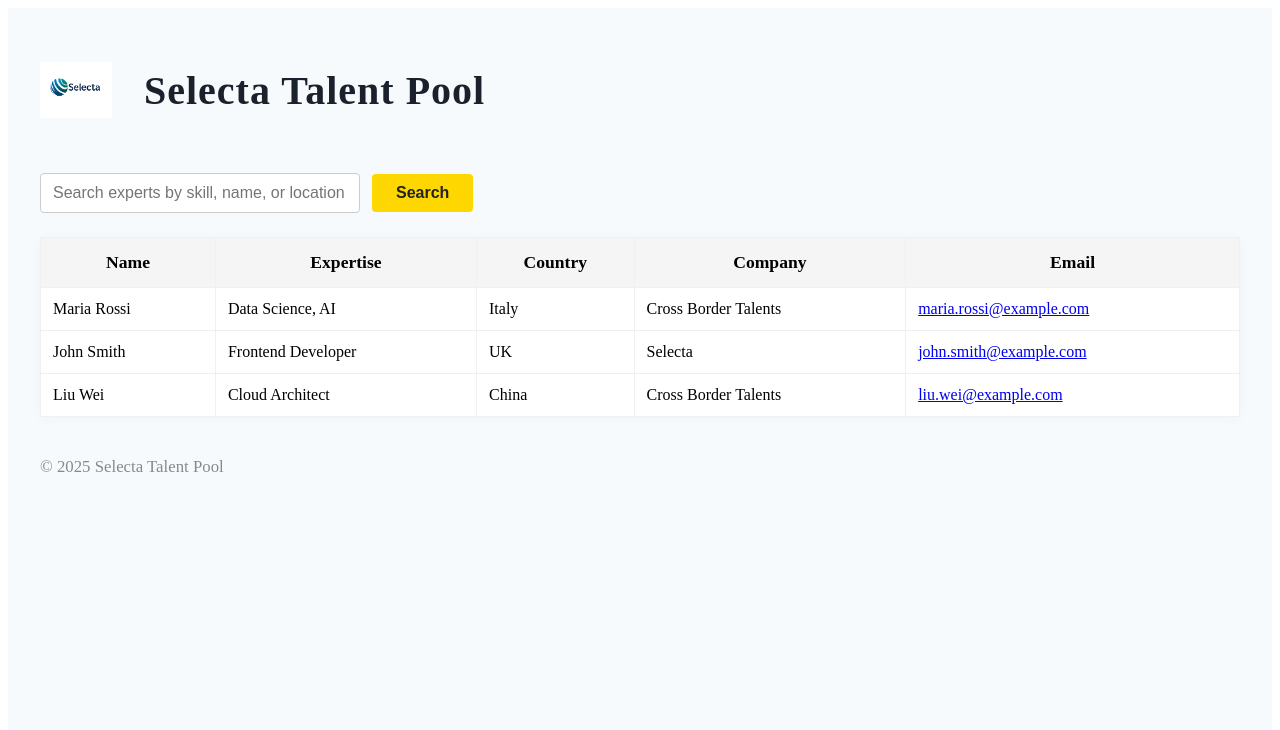
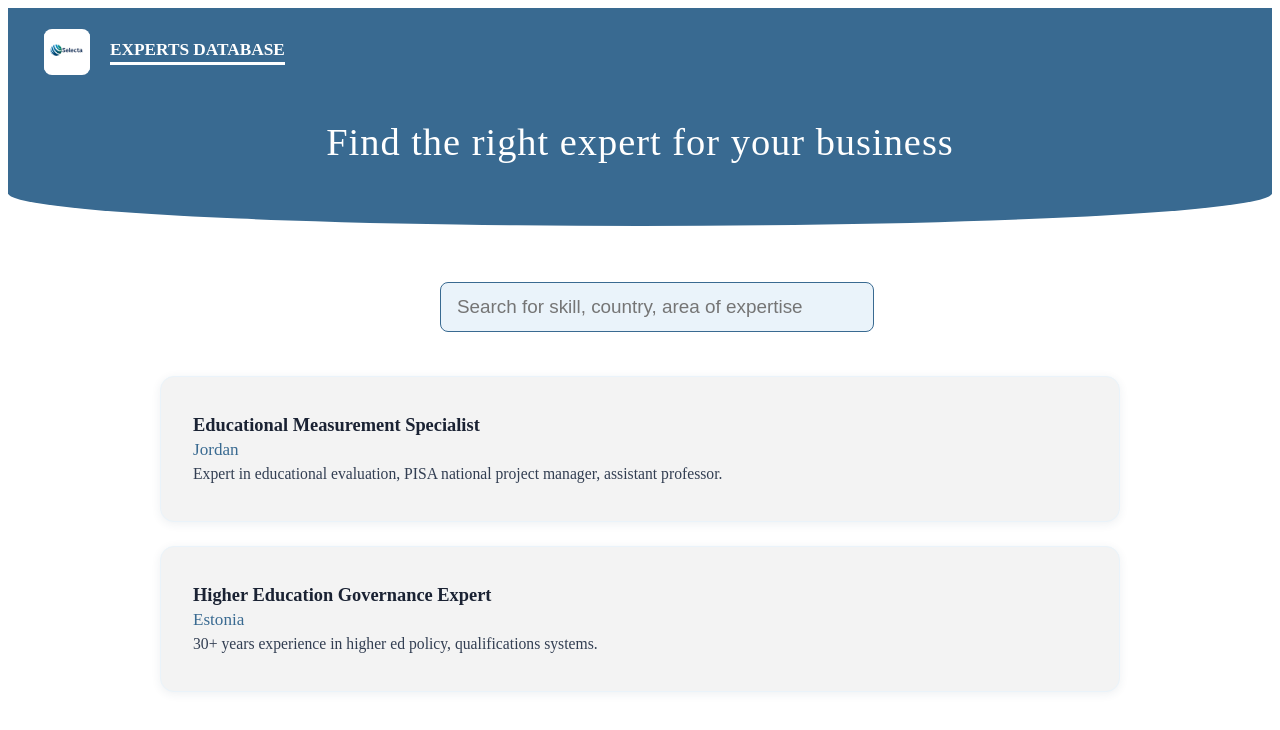
Before and after one commit to droukasn/experts-database-v1, a Next.js app: page / in a window 1280 px wide. Shown: the top 730 px of the page. Built offline with nearby package versions, Linux system fonts and the light colour scheme.

Commit message:
Implement expert search and profile modal
Added expert data and search functionality with modal display for expert profiles.

```diff
--- a/src/pages/index.js
+++ b/src/pages/index.js
@@ -1,102 +1,268 @@
-import Image from 'next/image';
-import styles from '../styles/Logo.module.css';
+import React, { useState } from 'react';
+
+// Example expert data. Replace this with your real data or fetch from your backend.
+const experts = [
+  {
+    id: 1,
+    title: 'Educational Measurement Specialist',
+    country: 'Jordan',
+    summary: 'Expert in educational evaluation, PISA national project manager, assistant professor.',
+    skills: ['Monitoring and Evaluation', 'Measurement', 'Statistical Analysis'],
+  },
+  {
+    id: 2,
+    title: 'Higher Education Governance Expert',
+    country: 'Estonia',
+    summary: '30+ years experience in higher ed policy, qualifications systems.',
+    skills: ['Policy Analysis', 'Quality Assurance', 'Strategic Management'],
+  },
+  // ...add more experts here
+];
+
+const COLORS = {
+  blue: "#396a91",
+  darkBlue: "#1e2c55",
+  lightBlue: "#eaf3fa",
+  white: "#fff",
+  grey: "#f3f3f3",
+  tileText: "#1a2233"
+};
 
 export default function Home() {
+  const [search, setSearch] = useState('');
+  const [selectedExpert, setSelectedExpert] = useState(null);
+
+  // Live filtering: matches any field
+  const filteredExperts = experts.filter(e => {
+    const query = search.toLowerCase();
+    return (
+      e.title.toLowerCase().includes(query) ||
+      e.country.toLowerCase().includes(query) ||
+      e.summary.toLowerCase().includes(query) ||
+      (e.skills.join(',').toLowerCase().includes(query))
+    );
+  });
+
+  // Modal for expert profile
+  function ExpertModal({ expert, onClose }) {
+    if (!expert) return null;
+    return (
+      <div style={{
+        position: 'fixed', left: 0, top: 0, width: '100vw', height: '100vh',
+        background: 'rgba(30,44,85,0.34)', display: 'flex', alignItems: 'center', justifyContent: 'center', zIndex: 1000
+      }}>
+        <div style={{ background: COLORS.white, borderRadius: 12, boxShadow: '0 4px 20px #1e2c5544', padding: 36, maxWidth: 450, width: '100%', position: 'relative' }}>
+          <button
+            onClick={onClose}
+            style={{
+              position: 'absolute', top: 14, right: 16, background: 'none', border: 'none',
+              fontSize: 28, color: COLORS.darkBlue, cursor: 'pointer', fontWeight: 700
+            }}
+            aria-label="Close"
+          >
+            ×
+          </button>
+          <div style={{ marginBottom: 30 }}>
+            <div>
+              <div style={{ fontWeight: 700, fontSize: '1.3rem', color: COLORS.tileText }}>
+                {expert.title}
+              </div>
+              <div style={{ fontWeight: 500, fontSize: '1.12rem', color: COLORS.blue }}>
+                {expert.country}
+              </div>
+            </div>
+          </div>
+          <div style={{ fontSize: '1.07rem', color: COLORS.tileText, marginBottom: 18 }}>
+            {expert.summary}
+          </div>
+          <div style={{ marginBottom: 22 }}>
+            <strong style={{ color: COLORS.blue }}>Skills:</strong>
+            <div style={{ marginTop: 8, display: 'flex', flexWrap: 'wrap', gap: '8px' }}>
+              {expert.skills.map(skill => (
+                <span key={skill} style={{
+                  background: COLORS.lightBlue,
+                  color: COLORS.darkBlue,
+                  borderRadius: 13,
+                  fontWeight: 500,
+                  padding: '6px 16px',
+                  fontSize: '.97rem'
+                }}>{skill}</span>
+              ))}
+            </div>
+          </div>
+          <form>
+            <h4 style={{ fontWeight: 500, color: COLORS.darkBlue, marginBottom: 10 }}>Contact this expert</h4>
+            <input type="text" placeholder="Your name" style={{
+              width: '100%', marginBottom: 8, padding: 10, borderRadius: 5, border: '1px solid #d0d6e2'
+            }} />
+            <input type="email" placeholder="Your email" style={{
+              width: '100%', marginBottom: 8, padding: 10, borderRadius: 5, border: '1px solid #d0d6e2'
+            }} />
+            <textarea placeholder="Your message" style={{
+              width: '100%', marginBottom: 8, padding: 10, borderRadius: 5, border: '1px solid #d0d6e2'
+            }} />
+            <button type="button" style={{
+              width: '100%', padding: 12, background: COLORS.darkBlue, color: COLORS.white,
+              borderRadius: 5, border: 'none', fontWeight: 700, fontSize: '1.1rem', cursor: 'pointer'
+            }}>Send message</button>
+          </form>
+        </div>
+      </div>
+    );
+  }
+
+  // Responsive header
+  function Header() {
+    return (
+      <header style={{
+        width: "100%",
+        background: COLORS.blue,
+        color: COLORS.white,
+        paddingBottom: "52px",
+        paddingTop: "12px",
+        position: "relative",
+        borderBottomLeftRadius: "60% 18%",
+        borderBottomRightRadius: "60% 18%",
+        overflow: "hidden",
+        marginBottom: "0"
+      }}>
+        <div style={{
+          display: "flex",
+          alignItems: "center",
+          padding: "0 36px",
+          height: 64
+        }}>
+          <img
+            src="/logo.png"
+            alt="Site logo"
+            style={{
+              height: 46,
+              width: 46,
+              marginRight: 20,
+              borderRadius: 8,
+              objectFit: "contain",
+              background: COLORS.white
+            }}
+          />
+          <nav style={{ display: "flex", gap: "36px", fontWeight: 600, fontSize: "1.08rem" }}>
+            <span
+              style={{
+                color: COLORS.white,
+                borderBottom: "3px solid #fff",
+                paddingBottom: "2px",
+                fontWeight: 700,
+                cursor: "default"
+              }}
+            >
+              EXPERTS DATABASE
+            </span>
+          </nav>
+        </div>
+        <div style={{
+          width: "100%",
+          textAlign: "center",
+          marginTop: "36px",
+          marginBottom: "10px"
+        }}>
+          <h1 style={{
+            color: COLORS.white,
+            fontWeight: 500,
+            fontSize: "2.4rem",
+            letterSpacing: "1px",
+            margin: 0
+          }}>
+            Find the right expert for your business
+          </h1>
+        </div>
+      </header>
+    );
+  }
+
   return (
-    <div style={{ padding: '32px', background: '#f7fafc', minHeight: '100vh' }}>
-      <header style={{ display: 'flex', alignItems: 'center', marginBottom: '32px' }}>
-        <img
-          src="/logo.png"
-          alt="Selecta logo"
-          className={styles.logo}
-        />
-        <h1 style={{
-          marginLeft: '16px',
-          fontWeight: 700,
-          fontSize: '2.5rem',
-          color: '#1a202c',
-          letterSpacing: '1px'
+    <div style={{ background: COLORS.white, minHeight: "100vh" }}>
+      <Header />
+      <main style={{ maxWidth: 960, margin: "0 auto", padding: "48px 18px" }}>
+        <div style={{ margin: "0 auto", maxWidth: 400, marginBottom: 38 }}>
+          <input
+            type="text"
+            value={search}
+            onChange={e => setSearch(e.target.value)}
+            placeholder="Search for skill, country, area of expertise"
+            style={{
+              width: '100%',
+              padding: '13px 16px',
+              borderRadius: 8,
+              border: '1.5px solid #396a91',
+              fontSize: '1.18rem',
+              background: COLORS.lightBlue,
+              color: COLORS.darkBlue,
+              marginTop: 8,
+              marginBottom: 6,
+              outline: 'none'
+            }}
+            autoFocus
+          />
+        </div>
+        <div style={{
+          display: "flex",
+          flexDirection: "column",
+          gap: "24px",
+          marginBottom: "40px"
         }}>
-          Selecta Talent Pool
-        </h1>
-      </header>
-      <div style={{ marginBottom: '24px' }}>
-        <input
-          type="text"
-          placeholder="Search experts by skill, name, or location"
-          style={{
-            padding: '10px 12px',
-            width: '320px',
-            borderRadius: '4px',
-            border: '1px solid #ccc',
-            fontSize: '1rem',
-            boxSizing: 'border-box'
-          }}
-        />
-        <button style={{
-          marginLeft: '12px',
-          padding: '10px 24px',
-          background: '#ffd700',
-          border: 'none',
-          borderRadius: '4px',
-          fontWeight: 700,
-          cursor: 'pointer',
-          fontSize: '1rem',
-          color: '#222'
-        }}>Search</button>
-      </div>
-      <table style={{
-        borderCollapse: 'collapse',
-        width: '100%',
-        background: '#fff',
-        boxShadow: '0 2px 12px rgba(0,0,0,0.03)'
-      }}>
-        <thead>
-          <tr style={{ background: '#f5f5f5' }}>
-            <th style={{ padding: '14px', border: '1px solid #f0f0f0', fontWeight: 600, fontSize: '1.1rem' }}>Name</th>
-            <th style={{ padding: '14px', border: '1px solid #f0f0f0', fontWeight: 600, fontSize: '1.1rem' }}>Expertise</th>
-            <th style={{ padding: '14px', border: '1px solid #f0f0f0', fontWeight: 600, fontSize: '1.1rem' }}>Country</th>
-            <th style={{ padding: '14px', border: '1px solid #f0f0f0', fontWeight: 600, fontSize: '1.1rem' }}>Company</th>
-            <th style={{ padding: '14px', border: '1px solid #f0f0f0', fontWeight: 600, fontSize: '1.1rem' }}>Email</th>
-          </tr>
-        </thead>
-        <tbody>
-          <tr>
-            <td style={{ padding: '12px', border: '1px solid #f0f0f0' }}>Maria Rossi</td>
-            <td style={{ padding: '12px', border: '1px solid #f0f0f0' }}>Data Science, AI</td>
-            <td style={{ padding: '12px', border: '1px solid #f0f0f0' }}>Italy</td>
-            <td style={{ padding: '12px', border: '1px solid #f0f0f0' }}>Cross Border Talents</td>
-            <td style={{ padding: '12px', border: '1px solid #f0f0f0' }}>
-              <a href="mailto:maria.rossi@example.com">maria.rossi@example.com</a>
-            </td>
-          </tr>
-          <tr>
-            <td style={{ padding: '12px', border: '1px solid #f0f0f0' }}>John Smith</td>
-            <td style={{ padding: '12px', border: '1px solid #f0f0f0' }}>Frontend Developer</td>
-            <td style={{ padding: '12px', border: '1px solid #f0f0f0' }}>UK</td>
-            <td style={{ padding: '12px', border: '1px solid #f0f0f0' }}>Selecta</td>
-            <td style={{ padding: '12px', border: '1px solid #f0f0f0' }}>
-              <a href="mailto:john.smith@example.com">john.smith@example.com</a>
-            </td>
-          </tr>
-          <tr>
-            <td style={{ padding: '12px', border: '1px solid #f0f0f0' }}>Liu Wei</td>
-            <td style={{ padding: '12px', border: '1px solid #f0f0f0' }}>Cloud Architect</td>
-            <td style={{ padding: '12px', border: '1px solid #f0f0f0' }}>China</td>
-            <td style={{ padding: '12px', border: '1px solid #f0f0f0' }}>Cross Border Talents</td>
-            <td style={{ padding: '12px', border: '1px solid #f0f0f0' }}>
-              <a href="mailto:liu.wei@example.com">liu.wei@example.com</a>
-            </td>
-          </tr>
-        </tbody>
-      </table>
-      <footer style={{
-        marginTop: '40px',
-        color: '#888',
-        fontSize: '1.05rem'
-      }}>
-        © 2025 Selecta Talent Pool
-      </footer>
+          {filteredExperts.length === 0 && (
+            <div style={{
+              background: COLORS.grey,
+              color: COLORS.blue,
+              fontSize: '1.12rem',
+              textAlign: 'center',
+              padding: '32px',
+              borderRadius: 12,
+              marginTop: 30
+            }}>
+              No experts match your search.
+            </div>
+          )}
+          {filteredExperts.map(expert => (
+            <div
+              key={expert.id}
+              style={{
+                background: COLORS.grey,
+                borderRadius: "14px",
+                boxShadow: "0 2px 10px rgba(40,60,90,0.08)",
+                padding: "26px 32px",
+                cursor: "pointer",
+                display: "flex",
+                alignItems: "center",
+                minHeight: "92px",
+                transition: 'box-shadow 0.18s',
+                border: '1.5px solid #eaf3fa'
+              }}
+              onClick={() => setSelectedExpert(expert)}
+            >
+              <div style={{ flex: 1 }}>
+                <div style={{
+                  fontSize: "1.15rem",
+                  fontWeight: 700,
+                  color: COLORS.tileText,
+                  marginBottom: "4px",
+                  wordBreak: "break-word"
+                }}>{expert.title}</div>
+                <div style={{
+                  fontSize: "1.07rem",
+                  color: COLORS.blue,
+                  fontWeight: 500
+                }}>{expert.country}</div>
+                <div style={{
+                  fontSize: ".98rem",
+                  color: "#323e52",
+                  marginTop: 5
+                }}>{expert.summary}</div>
+              </div>
+            </div>
+          ))}
+        </div>
+        {selectedExpert && <ExpertModal expert={selectedExpert} onClose={() => setSelectedExpert(null)} />}
+      </main>
     </div>
   );
 }
```
